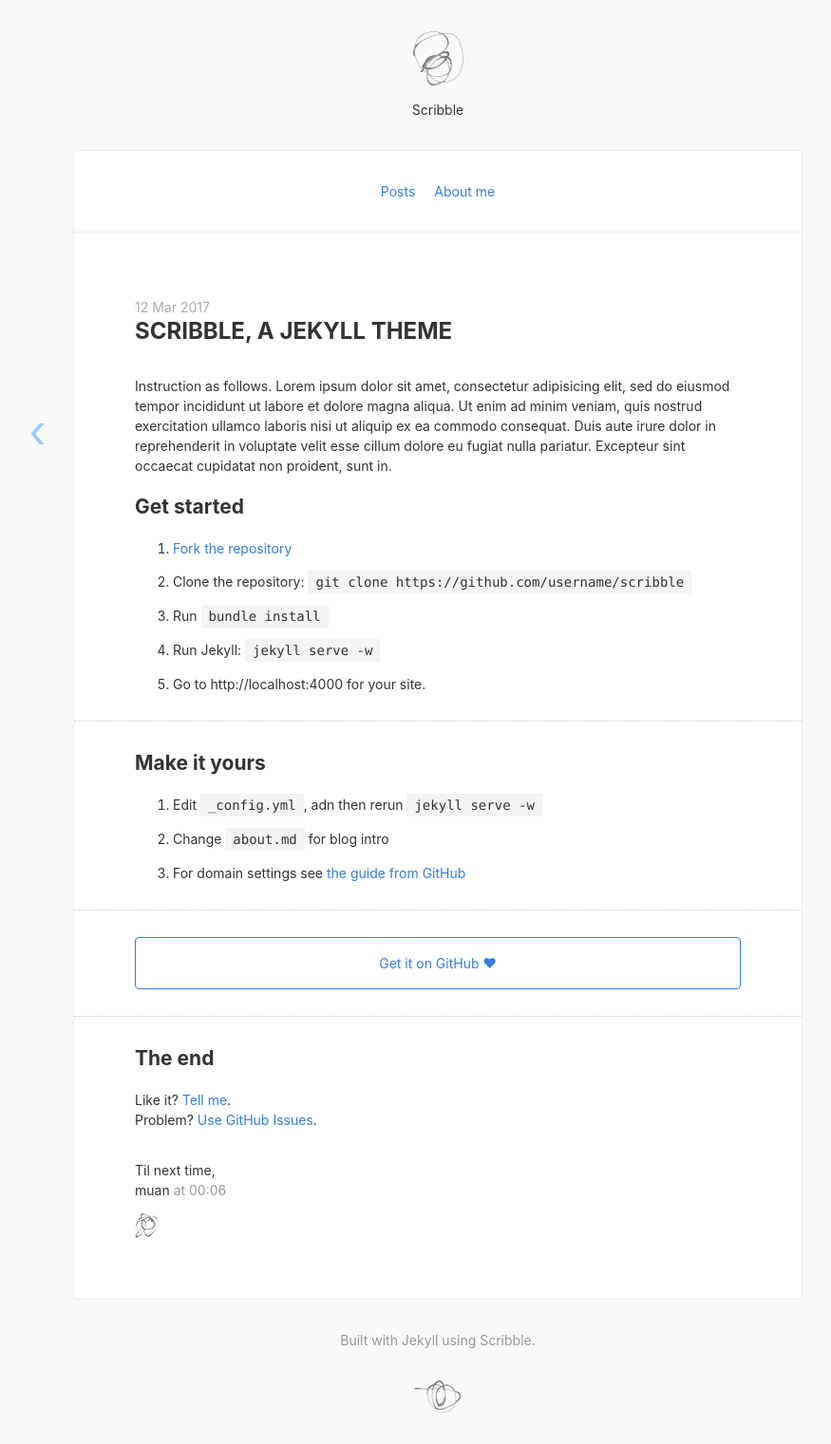
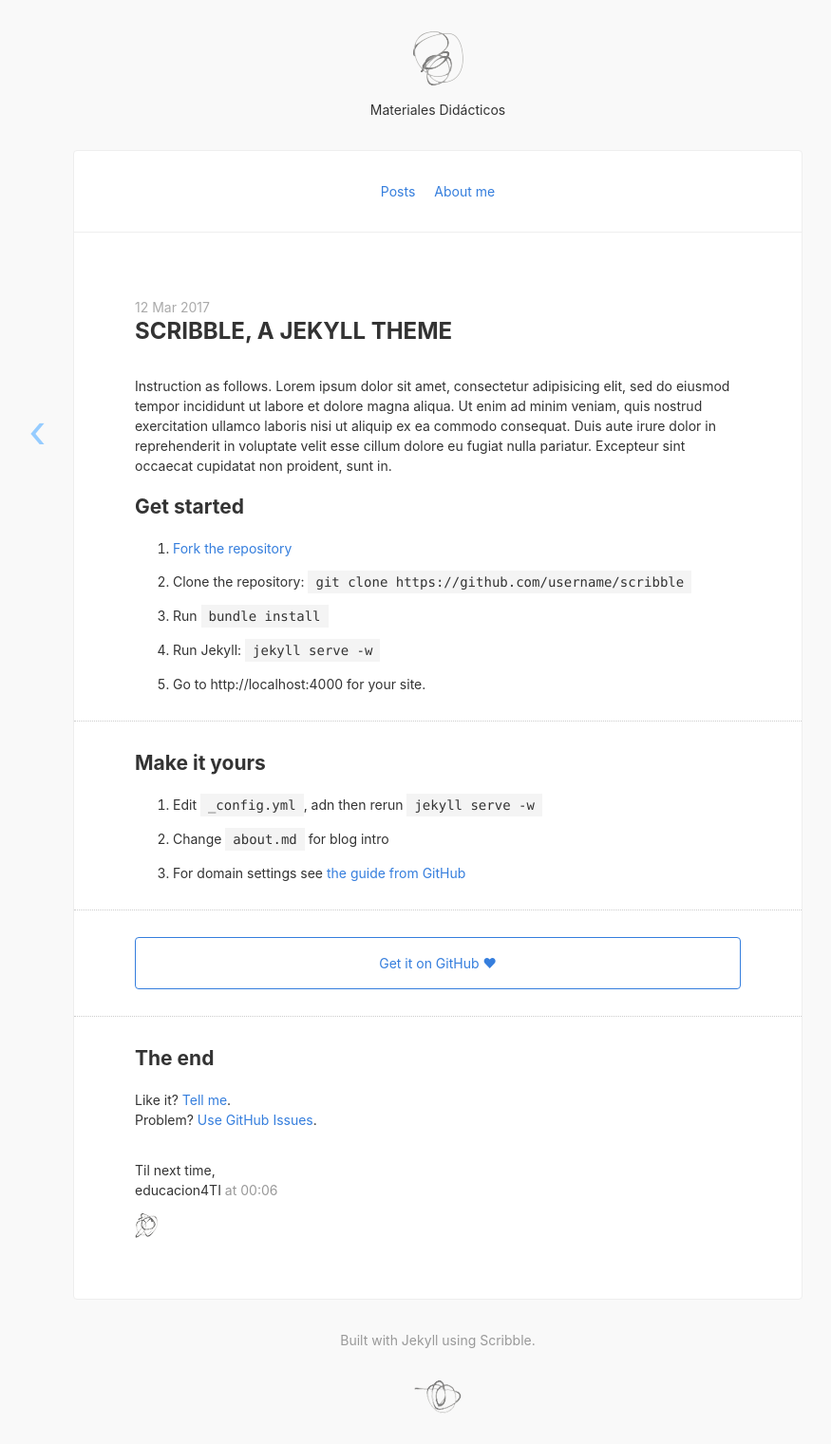
Before and after one commit to educacion4ti/materiales, a Jekyll site: the page built from _posts/2017-03-12-scribble-the-jekyll-theme.md, in a window 1280 px wide. Shown: the whole page at 95% size, without its empty margins (179-1054 px from the left). Built offline with Jekyll 4.4.1, drawn with Linux system fonts in a browser that asks for light colours; nearby versions of some CDN libraries.

Commit message:
cambio en _config.yml

```diff
--- a/_config.yml
+++ b/_config.yml
@@ -1,10 +1,10 @@
 # ----------- CONFIGURABLE START -----------
-title:            "Scribble"
-description:      "Such theme, very cool."
-url:              http://scribble.muan.co # Site url, without a slash at the end.
-signoff:          "muan" # Your name
-facebook_appid:   # APP ID for like button, remove from /_includes/share.html if unwanted.
-google_analytics: # Set tracking, remove from /javascripts/basic.js if unwanted.
+title:            "Materiales Didácticos"
+description:      "Repositorio virtual para materiales didácticos"
+url:              https://educacion4ti.github.io/materiales # Site url, without a slash at the end.
+signoff:          "educacion4TI" # Your name
+#facebook_appid:   # APP ID for like button, remove from /_includes/share.html if unwanted.
+#google_analytics: # Set tracking, remove from /javascripts/basic.js if unwanted.
 share:            false # Turn on twitter and facebook share buttons
 
 links:
```
